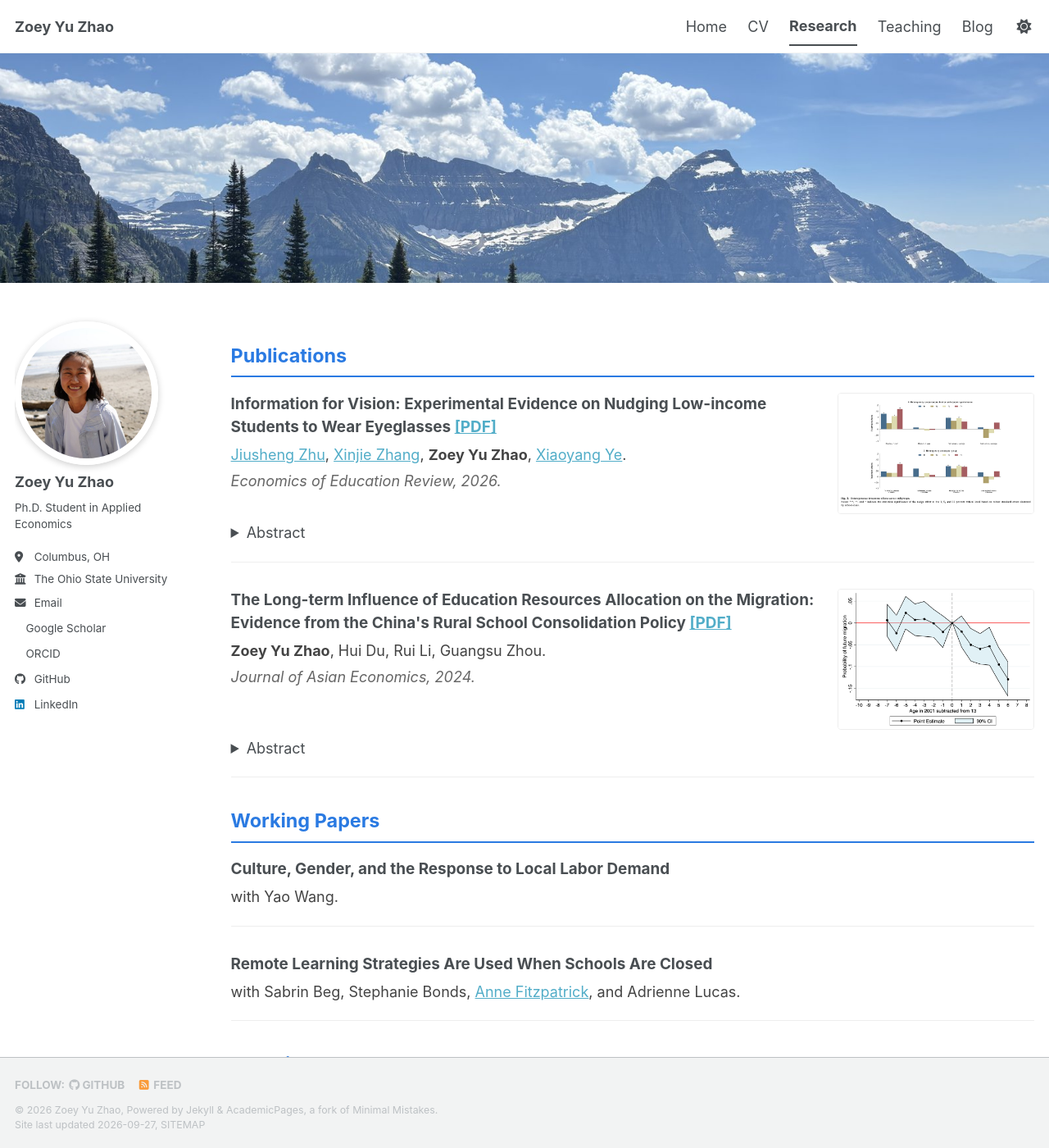
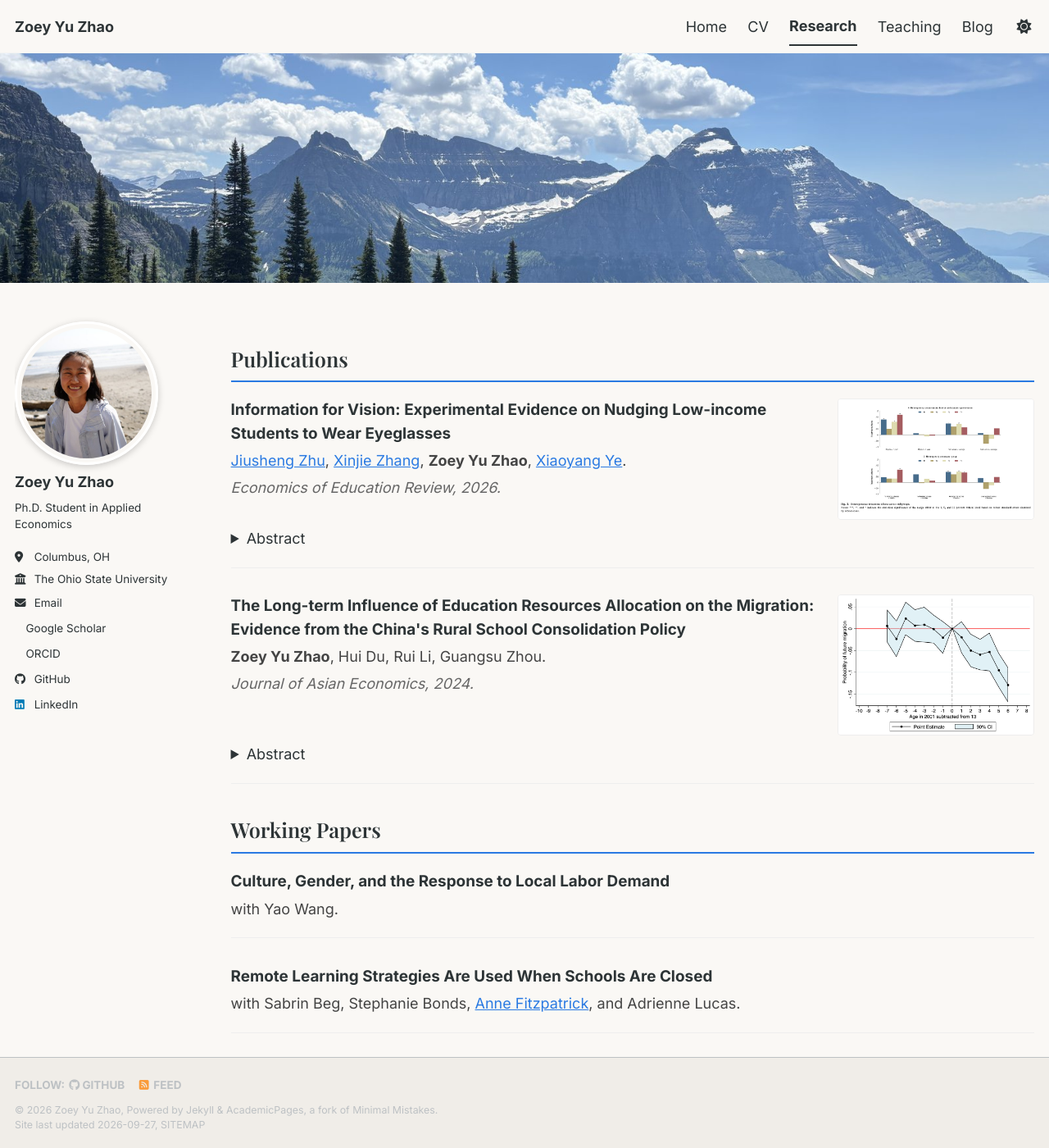
Before and after one commit to zoeyzhao-econ/zoeyzhao-econ.github.io, a Jekyll site: the page built from _pages/research.md, in a window 1280 px wide and 1400 px high. Shown: the whole window at 82% size. Built offline with Jekyll 4.4.1, drawn with Linux system fonts in a browser that asks for light colours; a style sheet for code colours, icons or effects is not loaded.

Commit message:
Upgrade fonts, colors, and publication links
- Add Inter (body) and Playfair Display (headings) via Google Fonts
- Warm off-white background (#faf8f5) for elegant feel
- Softer text color (#2d3436) for readability
- Publication titles now link to journal pages (ScienceDirect)
- Section headings use Playfair Display serif font
- Re-crop banner to show more trees alongside clouds and mountains

Co-Authored-By: Claude Opus 4.6 <noreply@anthropic.com>

```diff
--- a/_includes/head/custom.html
+++ b/_includes/head/custom.html
@@ -19,4 +19,9 @@
 <link rel="icon" href="/images/favicon.ico"/>
 <meta name="theme-color" content="var(--global-bg-color)"/>
 
+<!-- Google Fonts: Inter + Playfair Display -->
+<link rel="preconnect" href="https://fonts.googleapis.com">
+<link rel="preconnect" href="https://fonts.gstatic.com" crossorigin>
+<link href="https://fonts.googleapis.com/css2?family=Inter:wght@300;400;500;600;700&family=Playfair+Display:wght@400;600;700&display=swap" rel="stylesheet">
+
 <!-- end custom head snippets -->
--- a/_pages/research.md
+++ b/_pages/research.md
@@ -17,6 +17,15 @@ author_profile: true
 .paper-title {
   font-weight: bold;
   font-size: 1.05em;
+}
+.paper-title a {
+  color: #2d3436;
+  text-decoration: none;
+  border-bottom: 1px solid transparent;
+  transition: border-color 0.2s;
+}
+.paper-title a:hover {
+  border-bottom-color: #2a7ae2;
 }
 .paper-authors {
   margin-top: 0.3em;
@@ -41,9 +50,10 @@ author_profile: true
   border: 1px solid #eee;
 }
 .section-heading {
-  font-size: 1.3em;
-  font-weight: bold;
-  color: #2a7ae2;
+  font-family: "Playfair Display", Georgia, serif;
+  font-size: 1.4em;
+  font-weight: 600;
+  color: #2d3436;
   margin-top: 1.5em;
   margin-bottom: 0.8em;
   padding-bottom: 0.3em;
@@ -56,7 +66,7 @@ author_profile: true
 <div class="paper">
   <div class="paper-flex">
     <div class="paper-text">
-      <div class="paper-title">Information for Vision: Experimental Evidence on Nudging Low-income Students to Wear Eyeglasses <a href="/files/papers/eyeglasses.pdf">[PDF]</a></div>
+      <div class="paper-title"><a href="https://www.sciencedirect.com/science/article/pii/S0272775726000774" target="_blank">Information for Vision: Experimental Evidence on Nudging Low-income Students to Wear Eyeglasses</a></div>
       <div class="paper-authors"><a href="https://sites.google.com/view/jiushengzhu">Jiusheng Zhu</a>, <a href="https://andyxinjiezhang.wixsite.com/myprofile">Xinjie Zhang</a>, <strong>Zoey Yu Zhao</strong>, <a href="https://xiaoyangye.github.io/">Xiaoyang Ye</a>.</div>
       <div class="paper-venue">Economics of Education Review, 2026.</div>
     </div>
@@ -73,7 +83,7 @@ author_profile: true
 <div class="paper">
   <div class="paper-flex">
     <div class="paper-text">
-      <div class="paper-title">The Long-term Influence of Education Resources Allocation on the Migration: Evidence from the China's Rural School Consolidation Policy <a href="/files/papers/school_consolidation.pdf">[PDF]</a></div>
+      <div class="paper-title"><a href="https://www.sciencedirect.com/science/article/pii/S1049007824000058" target="_blank">The Long-term Influence of Education Resources Allocation on the Migration: Evidence from the China's Rural School Consolidation Policy</a></div>
       <div class="paper-authors"><strong>Zoey Yu Zhao</strong>, Hui Du, Rui Li, Guangsu Zhou.</div>
       <div class="paper-venue">Journal of Asian Economics, 2024.</div>
     </div>
--- a/_sass/_themes.scss
+++ b/_sass/_themes.scss
@@ -15,7 +15,7 @@ $indent-var                 : 1.3em;
 
 /* System typefaces */
 $serif                      : Georgia, Times, serif;
-$sans-serif                 : -apple-system, ".SFNSText-Regular", "San Francisco", "Roboto", "Segoe UI", "Helvetica Neue", "Lucida Grande", Arial, sans-serif;
+$sans-serif                 : "Inter", -apple-system, "Roboto", "Segoe UI", "Helvetica Neue", Arial, sans-serif;
 $monospace                  : Monaco, Consolas, "Lucida Console", monospace;
 
 /* Sans serif typefaces */
@@ -40,7 +40,7 @@ $type-size-7                : 0.6875em; // ~11px
 $type-size-8                : 0.625em;  // ~10px
 
 $global-font-family         : $sans-serif;
-$header-font-family         : $sans-serif;
+$header-font-family         : "Playfair Display", Georgia, serif;
 $caption-font-family        : $serif;
 
 /* ==========================================================================
--- a/_sass/theme/_default_light.scss
+++ b/_sass/theme/_default_light.scss
@@ -4,8 +4,8 @@
 /* Color codes used for the theme */
 $primary-color              : #2f7f93;
 $gray                       : #7a8288;
-$dark-gray                  : mix(#000, $gray, 40%);
-$darker-gray                : mix(#000, $gray, 60%);
+$dark-gray                  : #2d3436;
+$darker-gray                : #1a1a2e;
 $light-gray                 : mix(#fff, $gray, 50%);
 $lighter-gray               : mix(#fff, $gray, 90%);
 
@@ -29,16 +29,16 @@ $sidebar-screen-min-width   : 1024px;
 /* Default light theme for the site */
 :root {
     --global-base-color                 : #{$primary-color};
-    --global-bg-color                   : #fff;
-    --global-footer-bg-color            : #f2f3f3;
+    --global-bg-color                   : #faf8f5;
+    --global-footer-bg-color            : #f0ede8;
     --global-border-color               : #{$lighter-gray};
     --global-dark-border-color          : #bdc1c4;
     --global-code-background-color      : #fafafa;
     --global-code-text-color            : #{$darker-gray};
     --global-fig-caption-color          : mix(#fff,  #{$dark-gray}, 25%);
-    --global-link-color                 : #52adc8;
-    --global-link-color-hover           : mix(#000, #2f7f93, 25%);
-    --global-link-color-visited         : mix(#fff, #2f7f93, 25%);
+    --global-link-color                 : #2a7ae2;
+    --global-link-color-hover           : #1a5bb5;
+    --global-link-color-visited         : #4a6fa5;
     --global-masthead-link-color        : #{$dark-gray};
     --global-masthead-link-color-hover  : mix(#000, #{$gray}, 25%);
     --global-text-color                 : #{$dark-gray};
```
Also changed, not shown: images/banner.jpg.
